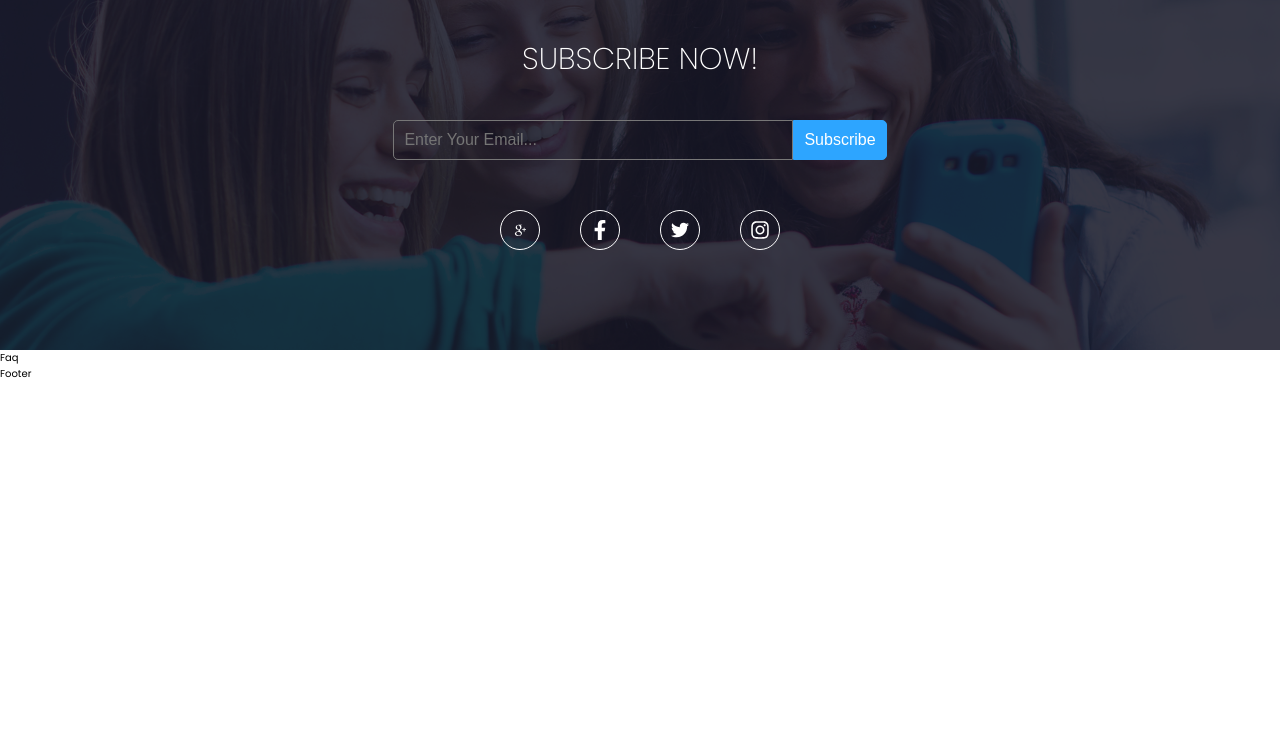
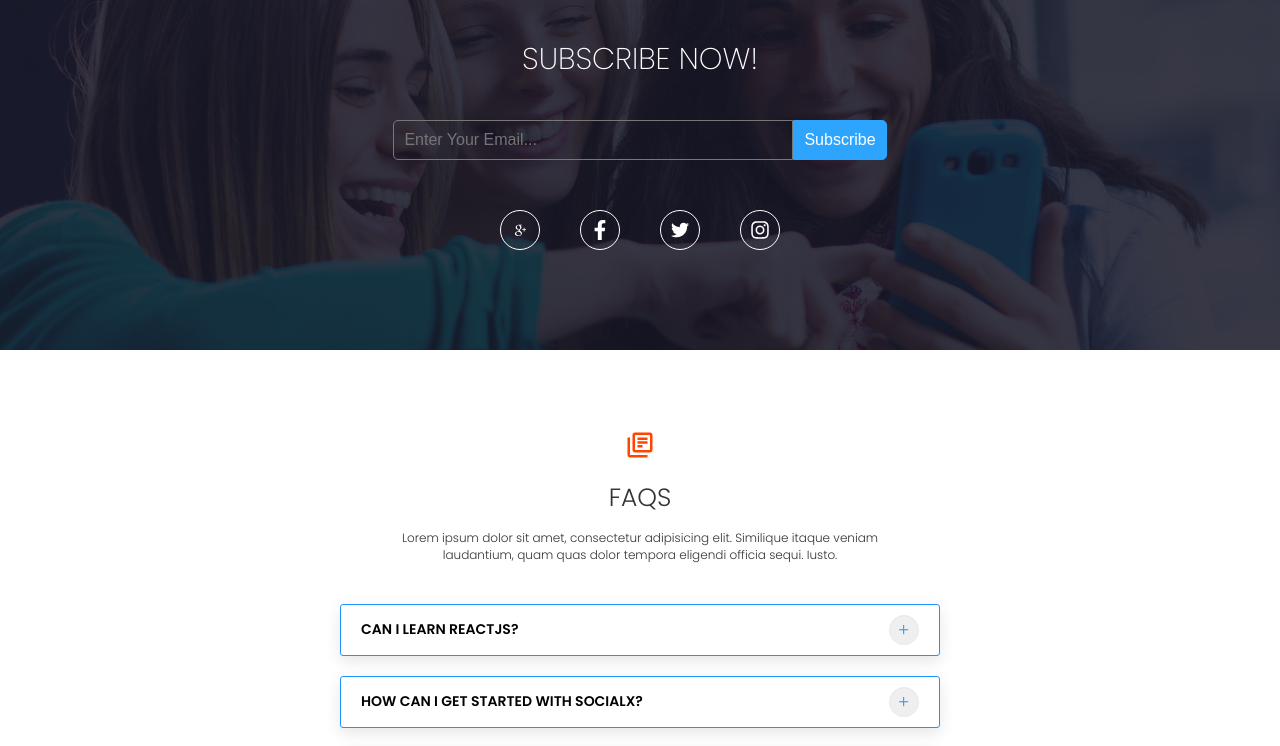
Before and after one commit to ducodedao/SocialX-React, a React (Create React App) app in the folder client/: page / in a window 1280 px wide. Shown: the part 1999-2745 px from the top of the page. Before the commit the page ends 2381 px from the top, so only its background shows below. Built offline with nearby package versions, Linux system fonts and the light colour scheme.

Commit message:
Design FAQs

```diff
--- a/client/src/components/Faq/Faq.js
+++ b/client/src/components/Faq/Faq.js
@@ -1,7 +1,33 @@
 import React from 'react'
+import { MdOutlineLibraryBooks } from 'react-icons/md'
+import { questions } from './data'
+import Question from './Question'
 
 const Faq = () => {
-    return <div>Faq</div>
+    return (
+        <section id="faq">
+            <div className="container faq">
+                <div className="u-title" data-aos="fade-up">
+                    <MdOutlineLibraryBooks color="orangered" size={30} />
+                    <h2>FAQs</h2>
+                    <p className="u-text-small">
+                        Lorem ipsum dolor sit amet, consectetur adipisicing
+                        elit. Similique itaque veniam laudantium, quam quas
+                        dolor tempora eligendi officia sequi. Iusto.
+                    </p>
+                </div>
+                <div className="questions">
+                    {questions.map((question) => (
+                        <Question
+                            key={question.id}
+                            title={question.title}
+                            answer={question.answer}
+                        />
+                    ))}
+                </div>
+            </div>
+        </section>
+    )
 }
 
 export default Faq
--- /dev/null
+++ b/client/src/components/Faq/Question.css
@@ -0,0 +1,34 @@
+.question {
+    border: 1px solid var(--light-blue);
+    border-radius: 3px;
+    width: 90%;
+    max-width: 60rem;
+    padding-top: 1rem;
+    padding-bottom: 1rem;
+    margin-bottom: 2rem;
+    box-shadow: var(--box-shadow);
+}
+
+.question-title {
+    display: flex;
+    justify-content: space-between;
+    align-items: center;
+}
+
+.question-title h4 {
+    font-size: 1.4rem;
+    font-weight: 600;
+    line-height: 1.4;
+    text-transform: uppercase;
+}
+
+button.question-icons {
+    border: 1px solid var(--color-grey);
+    height: 3rem;
+    width: 3rem;
+    border-radius: 50%;
+    display: flex;
+    justify-content: center;
+    align-items: center;
+    cursor: pointer;
+}
--- /dev/null
+++ b/client/src/components/Faq/Question.js
@@ -0,0 +1,31 @@
+import React, { useState } from 'react'
+import './Question.css'
+import { AiOutlinePlus, AiOutlineMinus } from 'react-icons/ai'
+
+const Question = ({ title, answer }) => {
+    const [showAnswer, setShowAnswer] = useState(false)
+
+    const handleClick = () => {
+        setShowAnswer(!showAnswer)
+    }
+
+    return (
+        <div className="container question">
+            <div className="question-title">
+                <h4>{title}</h4>
+                <button className="question-icons" onClick={handleClick}>
+                    {showAnswer ? (
+                        <AiOutlineMinus color="red" />
+                    ) : (
+                        <AiOutlinePlus color="#1f93ff" />
+                    )}
+                </button>
+            </div>
+            <div className="question-answer">
+                {showAnswer && <p className="u-text-small">{answer}</p>}
+            </div>
+        </div>
+    )
+}
+
+export default Question
--- /dev/null
+++ b/client/src/components/Faq/data.js
@@ -0,0 +1,17 @@
+export const questions = [
+    {
+        id: 1,
+        title: 'Can I learn ReactJS?',
+        answer: 'Yes, you can learn ReactJS at ZinoTrustAcademy.com',
+    },
+    {
+        id: 2,
+        title: 'How can I get started with SocialX?',
+        answer: 'Lorem ipsum dolor, sit amet consectetur adipisicing elit. Asperiores quae nisi impedit earum? Molestias eum laborum distinctio iste dolore! Deserunt cum veritatis laboriosam nihil, beatae voluptate sint officia obcaecati quae.',
+    },
+    {
+        id: 3,
+        title: 'Is there a refund policy?',
+        answer: 'Lorem ipsum dolor, sit amet consectetur adipisicing elit. Asperiores quae nisi impedit earum? Molestias eum laborum distinctio iste dolore! Deserunt cum veritatis laboriosam nihil, beatae voluptate sint officia obcaecati quae.',
+    },
+]
```
Also changed, not shown: client/src/components/Faq/Faq.css (deleted).
